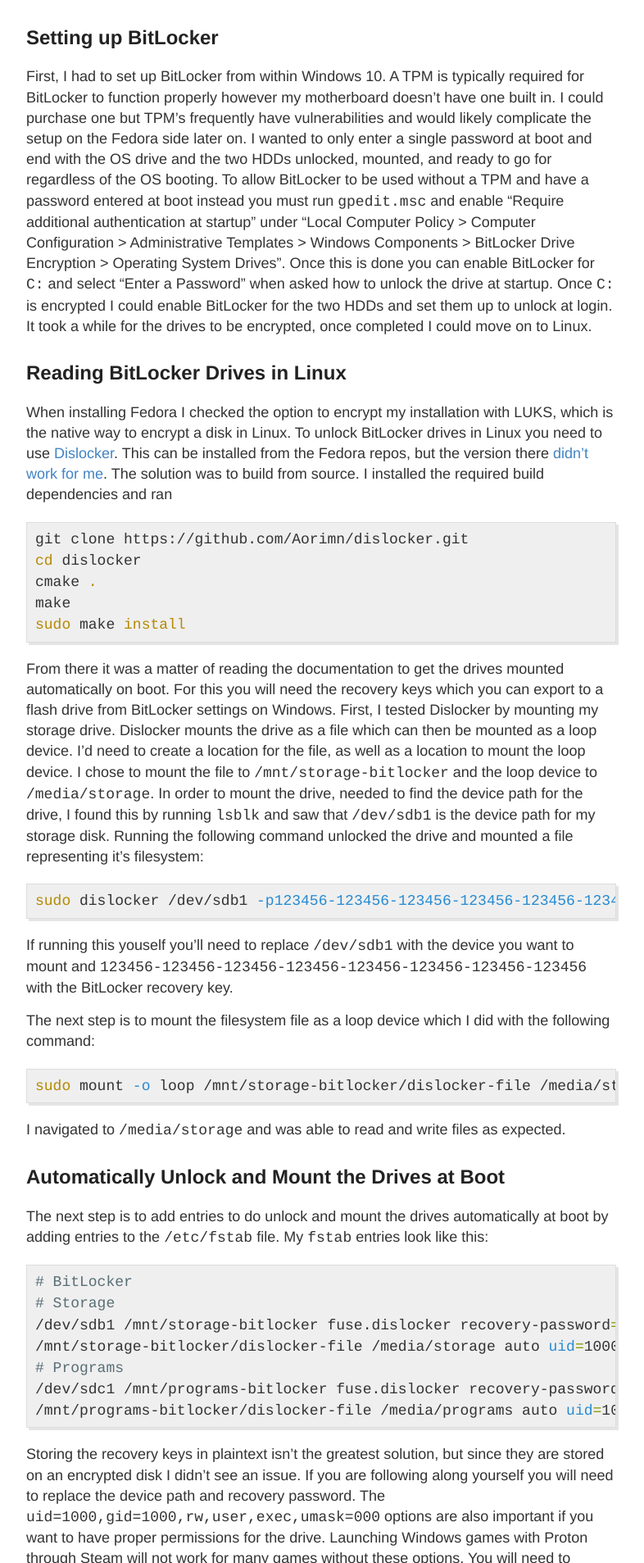
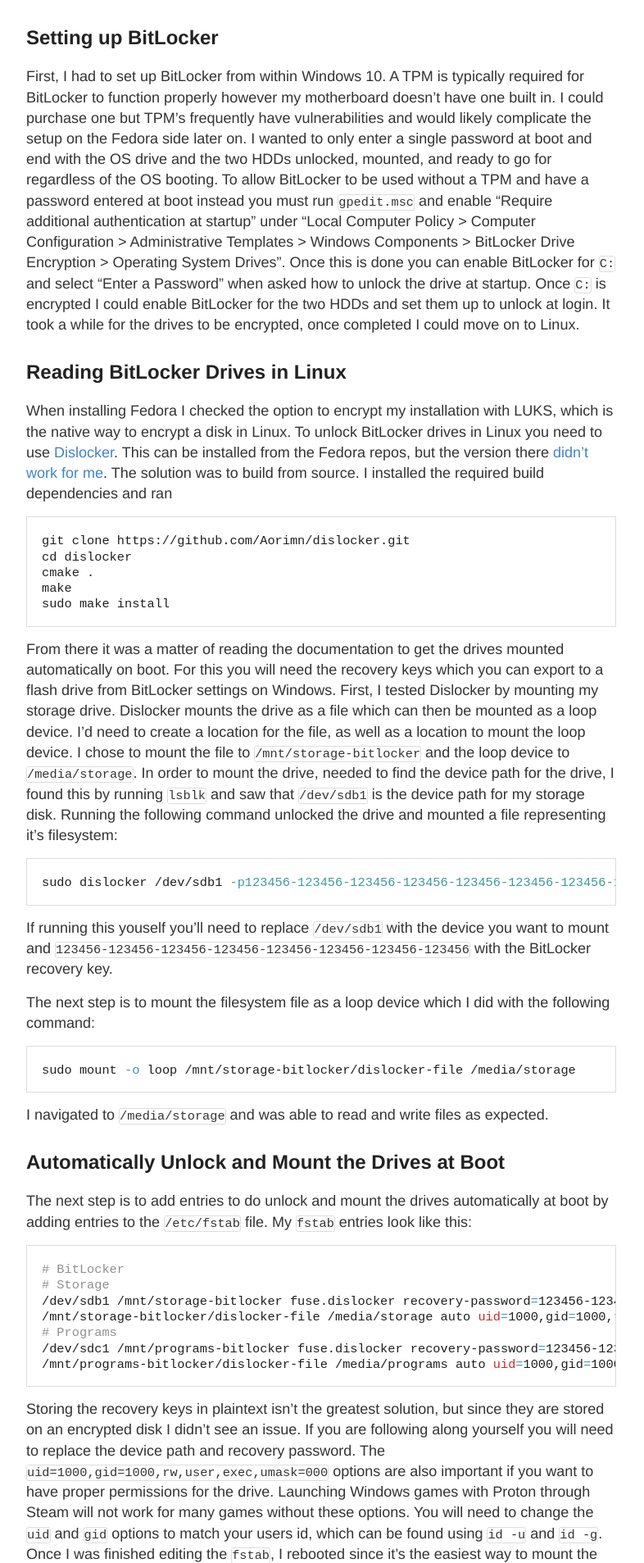
Before and after one commit to ther0n/therontjapkes.com, a Jekyll site: the page built from _posts/2020-04-11-share-bitlocker-drives.md, in a window 1280 px wide. Shown: the part 447-2354 px from the top of the page at 82% size, without its empty margins (248-1034 px from the left). Built offline with Jekyll 4.4.1, drawn with Linux system fonts in a browser that asks for light colours; comment, search, counter and statistics services are not loaded; some of the changed text lies outside the part shown.

Commit message:
CSS and Syntax highlighting changes

````diff
--- a/_config.yml
+++ b/_config.yml
@@ -32,15 +32,13 @@
 
 permalink: /:title/
 
+highlighter: rouge
+
 # Jekyll 3 now only supports Kramdown for Markdown
 kramdown:
   # Use GitHub flavored markdown, including triple backtick fenced code blocks
   input: GFM
-  # Jekyll 3 and GitHub Pages now only support rouge for syntax highlighting
-  syntax_highlighter: rouge
-  syntax_highlighter_opts:
-    # Use existing pygments syntax highlighting css
-    css_class: 'highlight'
+
 
 # Set the Sass partials directory, as we're using @imports
 sass:
--- a/_posts/2020-04-11-share-bitlocker-drives.md
+++ b/_posts/2020-04-11-share-bitlocker-drives.md
@@ -13,33 +13,27 @@
 
 When installing Fedora I checked the option to encrypt my installation with LUKS, which is the native way to encrypt a disk in Linux. To unlock BitLocker drives in Linux you need to use [Dislocker](https://github.com/Aorimn/dislocker). This can be installed from the Fedora repos, but the version there [didn't work for me](https://github.com/Aorimn/dislocker/issues/185). The solution was to build from source. I installed the required build dependencies and ran
 
-{% highlight bash %}
-{% raw %}
+``` bash
 git clone https://github.com/Aorimn/dislocker.git
 cd dislocker
 cmake .
 make
 sudo make install
-{% endraw %}
-{% endhighlight %}
+```
 
 From there it was a matter of reading the documentation to get the drives mounted automatically on boot. For this you will need the recovery keys which you can export to a flash drive from BitLocker settings on Windows. First, I tested Dislocker by mounting my storage drive. Dislocker mounts the drive as a file which can then be mounted as a loop device. I'd need to create a location for the file, as well as a location to mount the loop device. I chose to mount the file to `/mnt/storage-bitlocker` and the loop device to `/media/storage`. In order to mount the drive, needed to find the device path for the drive, I found this by running `lsblk` and saw that `/dev/sdb1` is the device path for my storage disk. Running the following command unlocked the drive and mounted a file representing it's filesystem:
 
-{% highlight bash %}
-{% raw %}
+``` bash
 sudo dislocker /dev/sdb1 -p123456-123456-123456-123456-123456-123456-123456-123456 -- /mnt/storage-bitlocker
-{% endraw %}
-{% endhighlight %}
+```
 
 If running this youself you'll need to replace `/dev/sdb1` with the device you want to mount and `123456-123456-123456-123456-123456-123456-123456-123456` with the BitLocker recovery key.
 
 The next step is to mount the filesystem file as a loop device which I did with the following command:
 
-{% highlight bash %}
-{% raw %}
+``` bash
 sudo mount -o loop /mnt/storage-bitlocker/dislocker-file /media/storage
-{% endraw %}
-{% endhighlight %}
+```
 
 I navigated to `/media/storage` and was able to read and write files as expected.
 
@@ -47,8 +41,7 @@
 
 The next step is to add entries to do unlock and mount the drives automatically at boot by adding entries to the `/etc/fstab` file. My `fstab` entries look like this:
 
-{% highlight bash %}
-{% raw %}
+``` bash
 # BitLocker
 # Storage
 /dev/sdb1 /mnt/storage-bitlocker fuse.dislocker recovery-password=123456-123456-123456-123456-123456-123456-123456-123456,nofail 0 0
@@ -56,13 +49,18 @@
 # Programs
 /dev/sdc1 /mnt/programs-bitlocker fuse.dislocker recovery-password=123456-123456-123456-123456-123456-123456-123456-123456,nofail 0 0
 /mnt/programs-bitlocker/dislocker-file /media/programs auto uid=1000,gid=1000,rw,user,exec,umask=000 0 0
-{% endraw %}
-{% endhighlight %}
+```
 
  Storing the recovery keys in plaintext isn't the greatest solution, but since they are stored on an encrypted disk I didn't see an issue. If you are following along yourself you will need to replace the device path and recovery password. The `uid=1000,gid=1000,rw,user,exec,umask=000` options are also important if you want to have proper permissions for the drive. Launching Windows games with Proton through Steam will not work for many games without these options. You will need to change the `uid` and `gid` options to match your users id, which can be found using `id -u` and `id -g`. Once I was finished editing the `fstab`, I rebooted since it's the easiest way to mount the drives with the new options and tests that it is working correctly.
 
 ## Sharing My Steam Library
 
-Linux can run the Windows versions of nearly all games through the use of Proton, and in many cases Windows games in Proton perform better than the native linux versions. There are some issues running Windows games stored on an NTFS filesystem through Proton. [Luckily the Proton wiki page has instructions to make things work](https://github.com/ValveSoftware/Proton/wiki/Using-a-NTFS-disk-with-Linux-and-Windows). The above `fstab` instructions cover most of the requirements. To prevent windows from having issues, you must symlink the `/SteamLibrary/steamapps/compatdata` folder to the `compatdata` folder on you OS drive to prevent Proton from creating files with invalid names according to Windows. To do this you must install a Windows game to the OS drive and run it which creates a `compatdata` folder at `~/.steam/steam/steamapps/compatdata`. Once done, you can delete the game you installed and symlink the folder to your Steam library. In my case the following command did the trick: `ln -s ~/.steam/steam/steamapps/compatdata /media/programs/SteamLibrary/steamapps`. You will need to delete `/media/programs/SteamLibrary/steamapps/compatdata` if it already exists before running this command.
+Linux can run the Windows versions of nearly all games through the use of Proton, and in many cases Windows games in Proton perform better than the native linux versions. There are some issues running Windows games stored on an NTFS filesystem through Proton. [Luckily the Proton wiki page has instructions to make things work](https://github.com/ValveSoftware/Proton/wiki/Using-a-NTFS-disk-with-Linux-and-Windows). The above `fstab` instructions cover most of the requirements. To prevent windows from having issues, you must symlink the `/SteamLibrary/steamapps/compatdata` folder to the `compatdata` folder on you OS drive to prevent Proton from creating files with invalid names according to Windows. To do this you must install a Windows game to the OS drive and run it which creates a `compatdata` folder at `~/.steam/steam/steamapps/compatdata`. Once done, you can delete the game you installed and symlink the folder to your Steam library. In my case the following command did the trick:
+
+``` bash
+ln -s ~/.steam/steam/steamapps/compatdata /media/programs/SteamLibrary/steamapps
+```
+
+ You will need to delete `/media/programs/SteamLibrary/steamapps/compatdata` if it already exists before running this command.
 
 After doing this I am able to launch my Windows games that are stored on a Windows formatted NTFS filesystem that is encrypted by Windows BitLocker from Linux seamlessly. If a game doesn't work or perform well under Proton, I can simply reboot and run the game from the same location on Windows. I think that's pretty cool.
--- a/_sass/_highlights.scss
+++ b/_sass/_highlights.scss
@@ -1,84 +1,234 @@
+/* Tomorrow by Chris Kempson (http://chriskempson.com) */
 
-.highlight {
-  background-color: #efefef;
-  padding: 7px 7px 7px 10px;
-  border: 1px solid #ddd;
-  -moz-box-shadow: 3px 3px rgba(0,0,0,0.1);
-  -webkit-box-shadow: 3px 3px rgba(0,0,0,0.1);
-  box-shadow: 3px 3px rgba(0,0,0,0.1);
-  margin: 20px 0 20px 0;
-  overflow: scroll;
+$base00: #ffffff;
+$base01: #e0e0e0;
+$base02: #d6d6d6;
+$base03: #8e908c;
+$base04: #969896;
+$base05: #4d4d4c;
+$base06: #282a2e;
+$base07: #1d1f21;
+$base08: #c82829;
+$base09: #f5871f;
+$base0A: #eab700;
+$base0B: #718c00;
+$base0C: #3e999f;
+$base0D: #4271ae;
+$base0E: #8959a8;
+$base0F: #a3685a;
+
+code {
+	font-family: "Courier New", Courier, monospace;
+	font-size: 85%;
+}
+p code {
+	border: 1px solid #ddd;
+	border-radius: 3px;
+}
+div.highlighter-rouge,
+figure.highlight {
+	border: 1px solid #ddd;
+	line-height: 1;
+	padding: 1em;
+	overflow-y: auto;
 }
 
-code {
-  font-family:'Bitstream Vera Sans Mono','Courier', monospace;
+pre {
+	background: $base00;
+	color: $base07;
 }
-
-.highlight .c { color: #586E75 } /* Comment */
-.highlight .err { color: #93A1A1 } /* Error */
-.highlight .g { color: #93A1A1 } /* Generic */
-.highlight .k { color: #859900 } /* Keyword */
-.highlight .l { color: #93A1A1 } /* Literal */
-.highlight .n { color: #93A1A1 } /* Name */
-.highlight .o { color: #859900 } /* Operator */
-.highlight .x { color: #CB4B16 } /* Other */
-.highlight .p { color: #93A1A1 } /* Punctuation */
-.highlight .cm { color: #586E75 } /* Comment.Multiline */
-.highlight .cp { color: #859900 } /* Comment.Preproc */
-.highlight .c1 { color: #586E75 } /* Comment.Single */
-.highlight .cs { color: #859900 } /* Comment.Special */
-.highlight .gd { color: #2AA198 } /* Generic.Deleted */
-.highlight .ge { color: #93A1A1; font-style: italic } /* Generic.Emph */
-.highlight .gr { color: #DC322F } /* Generic.Error */
-.highlight .gh { color: #CB4B16 } /* Generic.Heading */
-.highlight .gi { color: #859900 } /* Generic.Inserted */
-.highlight .go { color: #93A1A1 } /* Generic.Output */
-.highlight .gp { color: #93A1A1 } /* Generic.Prompt */
-.highlight .gs { color: #93A1A1; font-weight: bold } /* Generic.Strong */
-.highlight .gu { color: #CB4B16 } /* Generic.Subheading */
-.highlight .gt { color: #93A1A1 } /* Generic.Traceback */
-.highlight .kc { color: #CB4B16 } /* Keyword.Constant */
-.highlight .kd { color: #268BD2 } /* Keyword.Declaration */
-.highlight .kn { color: #859900 } /* Keyword.Namespace */
-.highlight .kp { color: #859900 } /* Keyword.Pseudo */
-.highlight .kr { color: #268BD2 } /* Keyword.Reserved */
-.highlight .kt { color: #DC322F } /* Keyword.Type */
-.highlight .ld { color: #93A1A1 } /* Literal.Date */
-.highlight .m { color: #2AA198 } /* Literal.Number */
-.highlight .s { color: #2AA198 } /* Literal.String */
-.highlight .na { color: #93A1A1 } /* Name.Attribute */
-.highlight .nb { color: #B58900 } /* Name.Builtin */
-.highlight .nc { color: #268BD2 } /* Name.Class */
-.highlight .no { color: #CB4B16 } /* Name.Constant */
-.highlight .nd { color: #268BD2 } /* Name.Decorator */
-.highlight .ni { color: #CB4B16 } /* Name.Entity */
-.highlight .ne { color: #CB4B16 } /* Name.Exception */
-.highlight .nf { color: #268BD2 } /* Name.Function */
-.highlight .nl { color: #93A1A1 } /* Name.Label */
-.highlight .nn { color: #93A1A1 } /* Name.Namespace */
-.highlight .nx { color: #555 } /* Name.Other */
-.highlight .py { color: #93A1A1 } /* Name.Property */
-.highlight .nt { color: #268BD2 } /* Name.Tag */
-.highlight .nv { color: #268BD2 } /* Name.Variable */
-.highlight .ow { color: #859900 } /* Operator.Word */
-.highlight .w { color: #93A1A1 } /* Text.Whitespace */
-.highlight .mf { color: #2AA198 } /* Literal.Number.Float */
-.highlight .mh { color: #2AA198 } /* Literal.Number.Hex */
-.highlight .mi { color: #2AA198 } /* Literal.Number.Integer */
-.highlight .mo { color: #2AA198 } /* Literal.Number.Oct */
-.highlight .sb { color: #586E75 } /* Literal.String.Backtick */
-.highlight .sc { color: #2AA198 } /* Literal.String.Char */
-.highlight .sd { color: #93A1A1 } /* Literal.String.Doc */
-.highlight .s2 { color: #2AA198 } /* Literal.String.Double */
-.highlight .se { color: #CB4B16 } /* Literal.String.Escape */
-.highlight .sh { color: #93A1A1 } /* Literal.String.Heredoc */
-.highlight .si { color: #2AA198 } /* Literal.String.Interpol */
-.highlight .sx { color: #2AA198 } /* Literal.String.Other */
-.highlight .sr { color: #DC322F } /* Literal.String.Regex */
-.highlight .s1 { color: #2AA198 } /* Literal.String.Single */
-.highlight .ss { color: #2AA198 } /* Literal.String.Symbol */
-.highlight .bp { color: #268BD2 } /* Name.Builtin.Pseudo */
-.highlight .vc { color: #268BD2 } /* Name.Variable.Class */
-.highlight .vg { color: #268BD2 } /* Name.Variable.Global */
-.highlight .vi { color: #268BD2 } /* Name.Variable.Instance */
-.highlight .il { color: #2AA198 } /* Literal.Number.Integer.Long */
+.highlight .hll {
+	background-color: $base02;
+}
+.highlight .c {
+	color: $base03;
+} /* Comment */
+.highlight .err {
+	color: $base08;
+} /* Error */
+.highlight .k {
+	color: $base0E;
+} /* Keyword */
+.highlight .l {
+	color: $base09;
+} /* Literal */
+.highlight .n {
+	color: $base07;
+} /* Name */
+.highlight .o {
+	color: $base0C;
+} /* Operator */
+.highlight .p {
+	color: $base07;
+} /* Punctuation */
+.highlight .cm {
+	color: $base03;
+} /* Comment.Multiline */
+.highlight .cp {
+	color: $base03;
+} /* Comment.Preproc */
+.highlight .c1 {
+	color: $base03;
+} /* Comment.Single */
+.highlight .cs {
+	color: $base03;
+} /* Comment.Special */
+.highlight .gd {
+	color: $base08;
+} /* Generic.Deleted */
+.highlight .ge {
+	font-style: italic;
+} /* Generic.Emph */
+.highlight .gh {
+	color: $base07;
+	font-weight: bold;
+} /* Generic.Heading */
+.highlight .gi {
+	color: $base0B;
+} /* Generic.Inserted */
+.highlight .gp {
+	color: $base03;
+	font-weight: bold;
+} /* Generic.Prompt */
+.highlight .gs {
+	font-weight: bold;
+} /* Generic.Strong */
+.highlight .gu {
+	color: $base0C;
+	font-weight: bold;
+} /* Generic.Subheading */
+.highlight .kc {
+	color: $base0E;
+} /* Keyword.Constant */
+.highlight .kd {
+	color: $base0E;
+} /* Keyword.Declaration */
+.highlight .kn {
+	color: $base0C;
+} /* Keyword.Namespace */
+.highlight .kp {
+	color: $base0E;
+} /* Keyword.Pseudo */
+.highlight .kr {
+	color: $base0E;
+} /* Keyword.Reserved */
+.highlight .kt {
+	color: $base0A;
+} /* Keyword.Type */
+.highlight .ld {
+	color: $base0B;
+} /* Literal.Date */
+.highlight .m {
+	color: $base09;
+} /* Literal.Number */
+.highlight .s {
+	color: $base0B;
+} /* Literal.String */
+.highlight .na {
+	color: $base0D;
+} /* Name.Attribute */
+.highlight .nb {
+	color: $base07;
+} /* Name.Builtin */
+.highlight .nc {
+	color: $base0A;
+} /* Name.Class */
+.highlight .no {
+	color: $base08;
+} /* Name.Constant */
+.highlight .nd {
+	color: $base0C;
+} /* Name.Decorator */
+.highlight .ni {
+	color: $base07;
+} /* Name.Entity */
+.highlight .ne {
+	color: $base08;
+} /* Name.Exception */
+.highlight .nf {
+	color: $base0D;
+} /* Name.Function */
+.highlight .nl {
+	color: $base07;
+} /* Name.Label */
+.highlight .nn {
+	color: $base0A;
+} /* Name.Namespace */
+.highlight .nx {
+	color: $base0D;
+} /* Name.Other */
+.highlight .py {
+	color: $base07;
+} /* Name.Property */
+.highlight .nt {
+	color: $base0C;
+} /* Name.Tag */
+.highlight .nv {
+	color: $base08;
+} /* Name.Variable */
+.highlight .ow {
+	color: $base0C;
+} /* Operator.Word */
+.highlight .w {
+	color: $base07;
+} /* Text.Whitespace */
+.highlight .mf {
+	color: $base09;
+} /* Literal.Number.Float */
+.highlight .mh {
+	color: $base09;
+} /* Literal.Number.Hex */
+.highlight .mi {
+	color: $base09;
+} /* Literal.Number.Integer */
+.highlight .mo {
+	color: $base09;
+} /* Literal.Number.Oct */
+.highlight .sb {
+	color: $base0B;
+} /* Literal.String.Backtick */
+.highlight .sc {
+	color: $base07;
+} /* Literal.String.Char */
+.highlight .sd {
+	color: $base03;
+} /* Literal.String.Doc */
+.highlight .s2 {
+	color: $base0B;
+} /* Literal.String.Double */
+.highlight .se {
+	color: $base09;
+} /* Literal.String.Escape */
+.highlight .sh {
+	color: $base0B;
+} /* Literal.String.Heredoc */
+.highlight .si {
+	color: $base09;
+} /* Literal.String.Interpol */
+.highlight .sx {
+	color: $base0B;
+} /* Literal.String.Other */
+.highlight .sr {
+	color: $base0B;
+} /* Literal.String.Regex */
+.highlight .s1 {
+	color: $base0B;
+} /* Literal.String.Single */
+.highlight .ss {
+	color: $base0B;
+} /* Literal.String.Symbol */
+.highlight .bp {
+	color: $base07;
+} /* Name.Builtin.Pseudo */
+.highlight .vc {
+	color: $base08;
+} /* Name.Variable.Class */
+.highlight .vg {
+	color: $base08;
+} /* Name.Variable.Global */
+.highlight .vi {
+	color: $base08;
+} /* Name.Variable.Instance */
+.highlight .il {
+	color: $base09;
+} /* Literal.Number.Integer.Long */
--- a/style.scss
+++ b/style.scss
@@ -30,7 +30,12 @@
 	width: 100%;
 }
 
-h1, h2, h3, h4, h5, h6 {
+h1,
+h2,
+h3,
+h4,
+h5,
+h6 {
 	font-family: $helveticaNeue;
 	color: $darkerGray;
 	font-weight: bold;
@@ -72,12 +77,14 @@
 	color: $blue;
 	text-decoration: none;
 	cursor: pointer;
-  &:hover, &:active {
+	&:hover,
+	&:active {
 		color: $blue;
 	}
 }
 
-ul, ol {
+ul,
+ol {
 	margin: 15px 0;
 	padding-left: 30px;
 }
@@ -90,19 +97,25 @@
 	list-style-type: decimal;
 }
 
-ol ul, ul ol, ul ul, ol ol {
+ol ul,
+ul ol,
+ul ul,
+ol ol {
 	margin: 0;
 }
 
-ul ul, ol ul {
+ul ul,
+ol ul {
 	list-style-type: circle;
 }
 
-em, i {
+em,
+i {
 	font-style: italic;
 }
 
-strong, b {
+strong,
+b {
 	font-weight: bold;
 }
 
@@ -118,16 +131,6 @@
 .date {
 	font-style: italic;
 	color: $gray;
-}
-
-// Specify the color of the selection
-::-moz-selection {
-  color: $black;
-  background: $lightGray;
-}
-::selection {
-  color: $black;
-  background: $lightGray;
 }
 
 // Nicolas Gallagher's micro clearfix hack
@@ -253,7 +256,7 @@
 
 .post {
 	blockquote {
-    margin: 1.8em .8em;
+		margin: 1.8em 0.8em;
 		border-left: 2px solid $gray;
 		padding: 0.1em 1em;
 		color: $gray;
````
Lines whose indentation alone changed are shown as unchanged.
